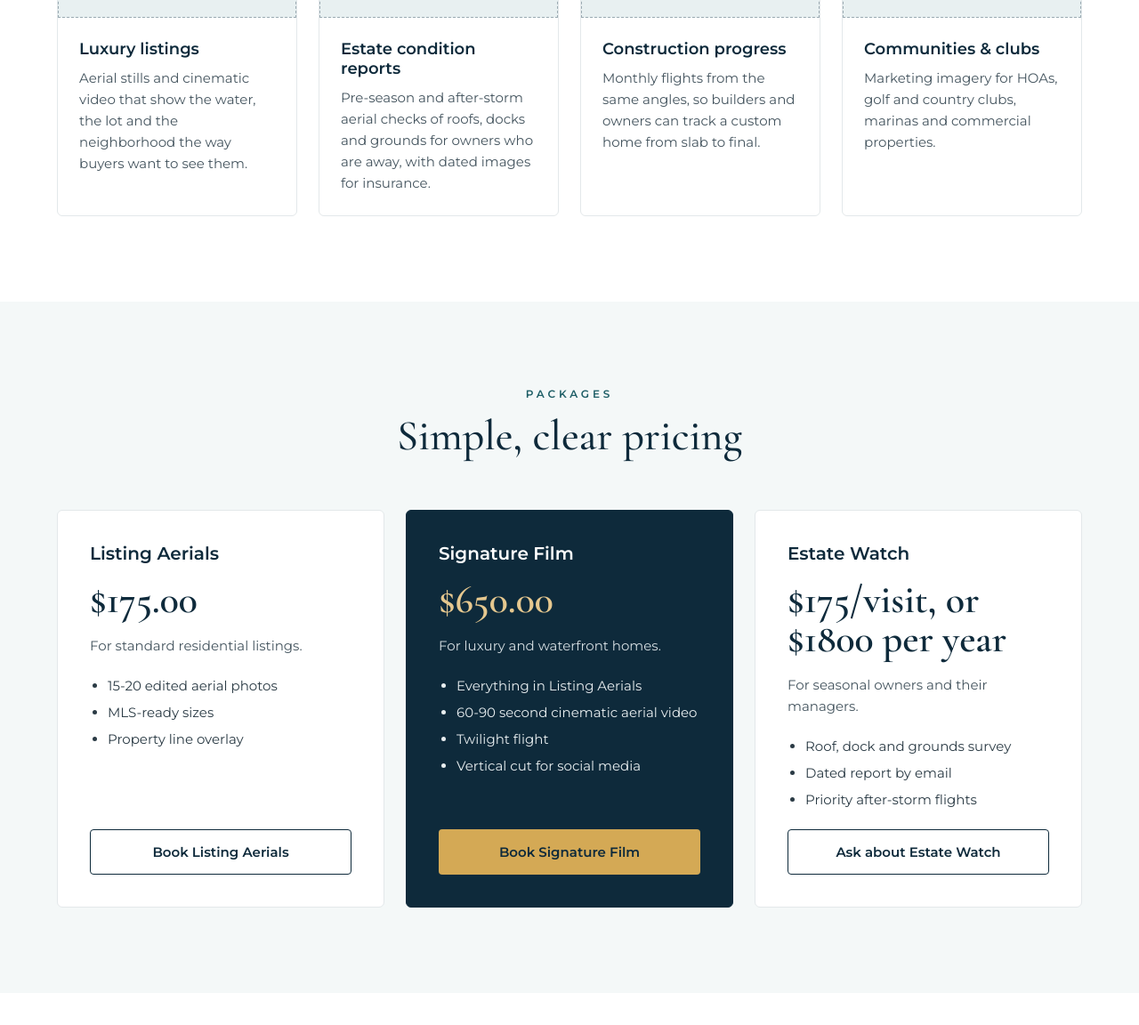
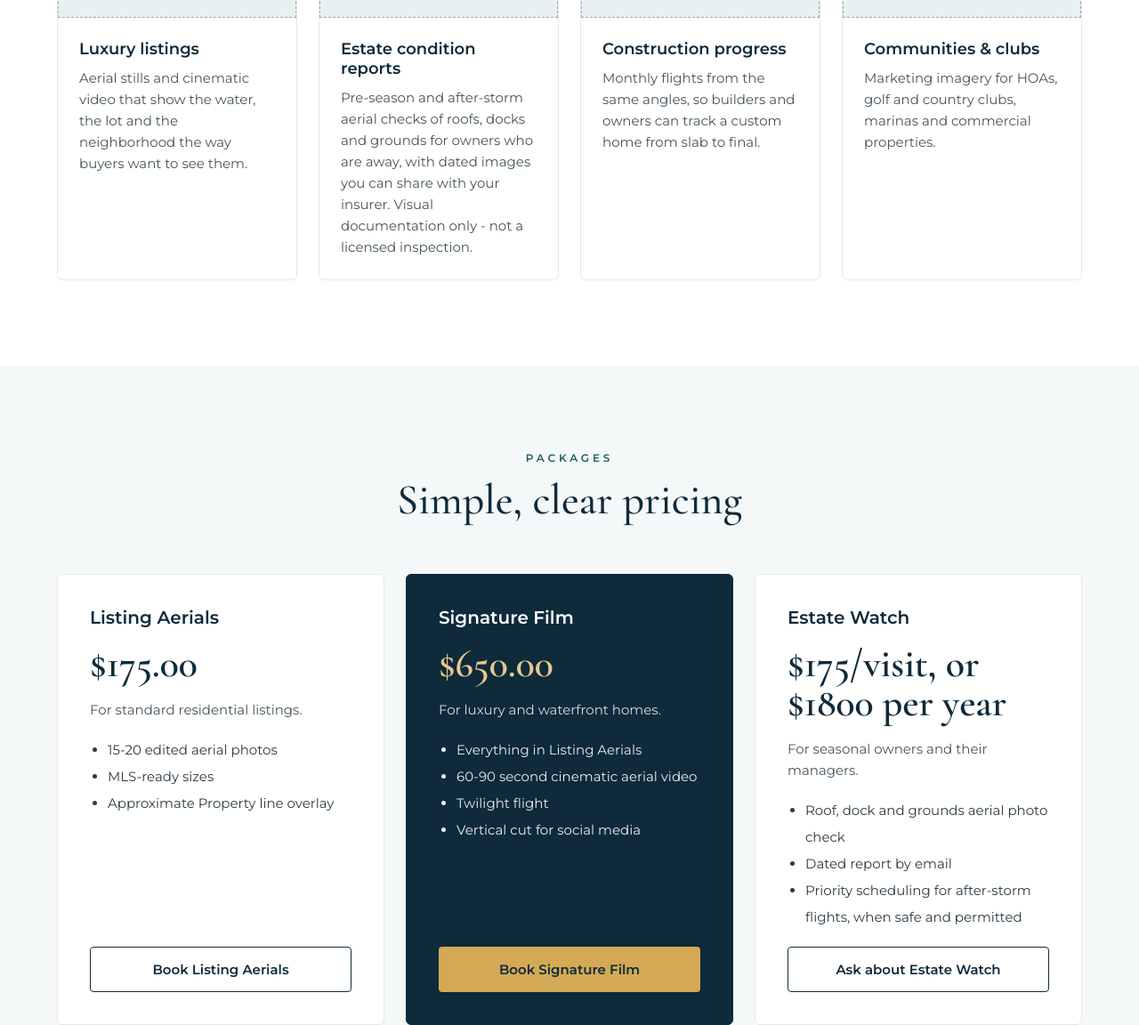
Before and after one commit to Aleibovitz/ROYALPALM, a plain HTML site: page index.html in a window 1280 px wide. Shown: the part 1168-2320 px from the top of the page at 89% size. Drawn offline with nearby package versions, Linux system fonts and the light colour scheme.

Commit message:
Enhance service descriptions in index.html
Updated service descriptions for clarity and detail.

```diff
--- a/index.html
+++ b/index.html
@@ -196,7 +196,7 @@ body.modal-open{overflow:hidden}
     <span>FAA Part 107 certified</span>
     <span>Fully insured</span>
     <span>Naples-based</span>
-    <span>48-hour delivery</span>
+    <span>48-hour delivery photo delivery</span>
   </div>
 </div>
 
@@ -218,7 +218,7 @@ body.modal-open{overflow:hidden}
         <div class="card-media placeholder"><img class="media" src="images/hurricane.jpg" alt="..."/></div>
         <div class="card-body">
           <h3>Estate condition reports</h3>
-          <p>Pre-season and after-storm aerial checks of roofs, docks and grounds for owners who are away, with dated images for insurance.</p>
+          <p>Pre-season and after-storm aerial checks of roofs, docks and grounds for owners who are away, with dated images you can share with your insurer. Visual documentation only - not a licensed inspection.</p>
         </div>
       </article>
       <article class="card">
@@ -253,7 +253,7 @@ body.modal-open{overflow:hidden}
         <ul>
           <li>15-20 edited aerial photos</li>
           <li>MLS-ready sizes</li>
-          <li>Property line overlay</li>
+          <li>Approximate Property line overlay</li>
         </ul>
         <a class="btn btn-outline" href="#contact" data-service="Listing Aerials">Book Listing Aerials</a>
       </div>
@@ -277,9 +277,9 @@ body.modal-open{overflow:hidden}
         <div class="price">$175/visit, or $1800 per year</div>
         <p>For seasonal owners and their managers.</p>
         <ul>
-          <li>Roof, dock and grounds survey</li>
+          <li>Roof, dock and grounds aerial photo check</li>
           <li>Dated report by email</li>
-          <li>Priority after-storm flights</li>
+          <li>Priority scheduling for after-storm flights, when safe and permitted</li>
         </ul>
         <a class="btn btn-outline" href="#contact" data-service="Estate Watch">Ask about Estate Watch</a>
       </div>
```
